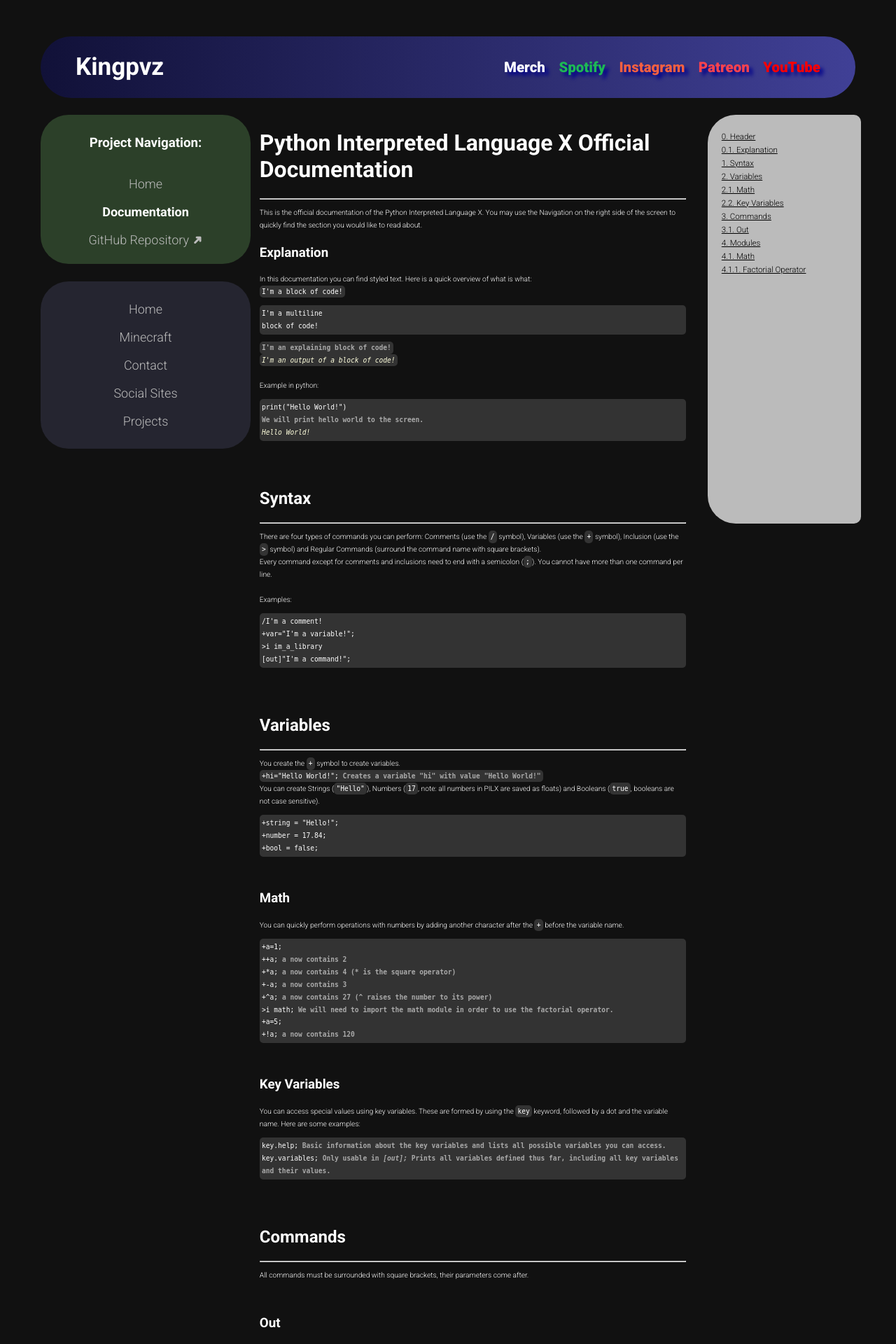
After one commit to kingpvz/kingpvz.github.io, a PHP site: page /projects/pilx/docs.html in a window 1280 px wide. The commit adds this page. Shown: the top 1920 px of the page at 70% size. Run offline with PHP 8.4, Linux system fonts and the light colour scheme.

Commit message:
Created PILX pages

```diff
--- a/m/site_resources/templates.js
+++ b/m/site_resources/templates.js
@@ -20,6 +20,6 @@ headertemplate.innerHTML = `
 
 footertemplate.innerHTML = `
 <div class="footer">
-        <p>&copy;2023 Kingpvz - All rights reserved.</p><p><a target="_blank" class="footerlink" href="https://kingpvz.weebly.com">Old Site</a> | <a target="_blank" class="footerlink" href="https://github.com/kingpvz/kingpvz.github.io/">GitHub Repository</a></p>
+        <p>&copy;2024 Kingpvz - All rights reserved.</p><p><a target="_blank" class="footerlink" href="https://kingpvz.weebly.com">Old Site</a> | <a target="_blank" class="footerlink" href="https://github.com/kingpvz/kingpvz.github.io/">GitHub Repository</a></p>
      </div>
 `;
--- a/projects/index.html
+++ b/projects/index.html
@@ -54,9 +54,8 @@
                     </div>
                 </a>
 
-                <a class="linkadditionalpr" onclick="window.alert('This page is not done yet.');">
+                <a class="linkadditionalpr" href="pilx">
                     <div class="project">
-                        <p style="color: gray;">- Work In Progress -</p>
                         <img class="projectimg" src="../global_resources/projects/pilx.png" />
                         <h1 class="projectname">PILX</h1>
                         <p class="projectdsc">Python Interpreted Language X is my own try on making a programming language. Currently in very early stages.</p>
--- /dev/null
+++ b/projects/pilx/docs.html
@@ -0,0 +1,169 @@
+<!DOCTYPE html>
+<html>
+<head>
+    <link rel="stylesheet" href="../../style.css" />
+    <link rel="stylesheet" href="style.css" />
+    <link rel="preconnect" href="https://fonts.googleapis.com">
+    <link rel="preconnect" href="https://fonts.gstatic.com" crossorigin>
+    <link href="https://fonts.googleapis.com/css2?family=Roboto:wght@700;900;300;200&display=swap" rel="stylesheet">
+    <title>PILX Documentation</title>
+    <link rel="icon" type="image/x-icon" href="../../favicon.png">
+    <meta name="description" content="Official documentation for PILX Programming developed by Kingpvz." />
+    <meta name="keywords" content="Kingpvz, Kingpvz, Kingpvz Website, Kingpvz Official Website, Kingpvz Site, Stanley, Kingpvz Stanley, Stanley Website, Stanley Suchovský, Stanislav, Stanislav Suchovský, Michal, Michael, Michal Suchovský, Michael Suchovský, Stanislav Michal, Stanley Michael, YouTube, Minecraft, Minecraft Mods, Programming, Music, Producer, Artist, Python, Programming, Interpreted Language, Interpreted, Language, Programming Language, Documentation" />
+</head>
+<body>
+    <script src="../../global_resources/corefunc.js"></script>
+    <script>
+        var red = GetURLParameter('redirect');
+        if (/Android|webOS|iPhone|iPad|iPod|BlackBerry|IEMobile|Opera Mini/i.test(navigator.userAgent) && red !== '0') {
+            window.location.replace("../m/projects/pilx/")
+        }
+    </script>
+    <script src="../../site_resources/templates.js"></script>
+    <br />
+    <script>
+        document.body.appendChild(headertemplate.content);
+    </script><br />
+    <div id="sourcegrid">
+        <div id="sidebar">
+
+            <div id="pilxnav">
+                <h3>Project Navigation:</h3><br />
+                <a class="pilxnavbar" href="." title="Home page of this project.">Home</a><br /><br />
+                <a class="pilxnavbar pilxhere" href="#" title="Official Documentation for PILX">Documentation</a><br /><br />
+                <a class="pilxnavbar" href="https://github.com/kingpvz/PILX" title="Official GitHub Repository for PILX" target="_blank">GitHub Repository <b style="transform: rotate(-45deg); display:inline-block;">&#10140;</b></a><br /><br />
+            </div>
+            <div id="nav">
+                <br />
+                <a class="navbar" href="../../" title="The main page! Not much to see here tho.">Home</a><br /><br />
+                <a class="navbar" href="../../minecraft" title="My Minecraft mods, resource packs and maps!">Minecraft</a><br /><br />
+                <a class="navbar" href="../../contact" title="My email and messaging platforms.">Contact</a><br /><br />
+                <a class="navbar" href="../../social" title="Follow me everywhere!">Social Sites</a><br /><br />
+                <a class="navbar" href="../" title="My apps, games and other fun projects!">Projects</a><br /><br />
+            </div><br />
+        </div>
+        <div id="content" style="text-align: left;">
+            <div id="pilxdocs">
+                <a class="pilxdocsmove" href="#">0. Header</a><br />
+                <a class="pilxdocsmove" href="#explanation">0.1. Explanation</a><br />
+                <a class="pilxdocsmove" href="#syntax">1. Syntax</a><br />
+                <a class="pilxdocsmove" href="#vars">2. Variables</a><br />
+                <a class="pilxdocsmove" href="#varmaths">2.1. Math</a><br />
+                <a class="pilxdocsmove" href="#varkeys">2.2. Key Variables</a><br />
+                <a class="pilxdocsmove" href="#commands">3. Commands</a><br />
+                <a class="pilxdocsmove" href="#command_out">3.1. Out</a><br />
+                <a class="pilxdocsmove" href="#modules">4. Modules</a><br />
+                <a class="pilxdocsmove" href="#module_math">4.1. Math</a><br />
+                <a class="pilxdocsmove" href="#module_math_factorial">4.1.1. Factorial Operator</a><br />
+            </div>
+                <div id="pilxdocscontent">
+                    <h1>Python Interpreted Language X Official Documentation</h1><hr />
+                    <p class="text">This is the official documentation of the Python Interpreted Language X. You may use the Navigation on the right side of the screen to quickly find the section you would like to read about.</p>
+                    <h3 id="explanation">Explanation</h3>
+                    <p class="text">In this documentation you can find styled text. Here is a quick overview of what is what:
+          <br />
+                    <code>I'm a block of code!</code><br />
+                    <code class="mlt">I'm a multiline<br />block of code!</code>
+                    <b class="exp"><code>I'm an explaining block of code!</code></b><br />
+                    <i><code>I'm an output of a block of code!</code></i><br /><br />
+                    Example in python:
+                    <code class="mlt">
+                        print("Hello World!")<br />
+                        <b class="exp">We will print hello world to the screen.</b><br />
+                        <i>Hello World!</i>
+                    </code>
+                        </p>
+                    <br /><br />
+                    <h2 id="syntax">Syntax</h2><hr />
+                    <p class="text">
+                        There are four types of commands you can perform: Comments (use the <code>/</code> symbol), Variables (use the <code>+</code> symbol), Inclusion (use the <code>&gt;</code> symbol) and Regular Commands (surround the command name with square brackets).<br />
+                        Every command except for comments and inclusions need to end with a semicolon (<code>;</code>). You cannot have more than one command per line.<br /><br />
+                        Examples:
+                                                                                                                                                                       <code class="mlt">
+                                                                                                                                                                           /I'm a comment!<br />
+                                                                                                                                                                           +var="I'm a variable!";<br />
+                                                                                                                                                                           >i im_a_library<br />
+                                                                                                                                                                           [out]"I'm a command!";<br />
+                                                                                                                                                                       </code>
+                    </p><br /><br />
+                    <h2 id="vars">Variables</h2><hr />
+                                                <p class="text">
+                                                    You create the <code>+</code> symbol to create variables.<br/>
+                                                                                                             <code>+hi="Hello World!"; <b class="exp">Creates a variable "hi" with value "Hello World!"</b></code><br />
+                                                    You can create Strings (<code>"Hello"</code>), Numbers (<code>17</code>, note: all numbers in PILX are saved as floats) and Booleans (<code>true</code>, booleans are not case sensitive).
+                                                                                                                                                                                          <code class="mlt">
+                                                                                                                                                                                              +string = "Hello!";<br />
+                                                                                                                                                                                              +number = 17.84;<br />
+                                                                                                                                                                                              +bool = false;<br />
+                                                                                                                                                                                          </code>
+                                                </p><br />
+                    <h3 id="varmaths">Math</h3>
+                    <p class="text">
+                        You can quickly perform operations with numbers by adding another character after the <code>+</code> before the variable name.
+                        <code class="mlt">
+                            +a=1;<br />
+                            ++a; <b class="exp">a now contains 2</b><br />
+                            +*a; <b class="exp">a now contains 4 (* is the square operator)</b><br />
+                            +-a; <b class="exp">a now contains 3</b><br />
+                            +^a; <b class="exp">a now contains 27 (^ raises the number to its power)</b><br />
+                            >i math; <b class="exp">We will need to import the math module in order to use the factorial operator.</b><br />
+                            +a=5;<br />
+                            +!a; <b class="exp">a now contains 120</b>
+                        </code>
+                    </p><br />
+                    <h3 id="varkeys">Key Variables</h3>
+                    <p class="text">
+                        You can access special values using key variables. These are formed by using the <code>key</code> keyword, followed by a dot and the variable name. Here are some examples:
+                        <code class="mlt">
+                            key.help; <b class="exp">Basic information about the key variables and lists all possible variables you can access.</b><br />
+                            key.variables; <b class="exp">Only usable in <em>[out];</em> Prints all variables defined thus far, including all key variables and their values.</b>
+                        </code>
+                    </p><br /><br />
+                    <h2 id="commands">Commands</h2><hr />
+                    <p class="text">
+                        All commands must be surrounded with square brackets, their parameters come after.
+                    </p>
+                    <br />
+                    <h3 id="command_out">Out</h3>
+                    <p class="text">
+                        Used to print a single value to the console. The value can be a literal or a variable.<br />
+                        Syntax: <code>[out]value;</code><br />
+                        Example:
+                                                        <code class="mlt">
+                                                            [out]"Hello World";<br />
+                                                            <i>Hello World</i><br />
+                                                            +v=72;<br />
+                                                            [out]v;<br />
+                                                            <i>72.0</i><br />
+                                                        </code>
+                    </p><br /><br />
+                    <h2 id="modules">Modules</h2><hr />
+                                                 <p class="text">
+                                                     You can import modules using the inclusion operator (<code>&gt;</code>) and using the command <code>i</code>, which stands for import.<br />
+                                                     Syntax: <code>&gt;i module_name</code><br />
+                                                     Available modules as of now: <b>math</b>
+                                                 </p><br />
+                    <h3 id="module_math">Math <code><b>&gt;i math</b></code></h3>
+                    <p>
+                        Math allows the usage of the factorial operator (<code>+!variable;</code>)
+                    </p><br />
+                    <h4 id="module_math_factorial">Factorial Operator</h4>
+                    <p class="text">
+                        You can use the Factorial Operator (<code>!</code>) to multiply a number by all positive integers lesser than the original number and greater than zero.<br />
+                        Math Explanation: 5! = 5*4*3*2*1 = 120<br />
+                        Example:
+                        <code class="mlt">
+                            +a=4;<br />
+                            +!a; <b class="exp">a now stores 4*3*2*1 which is equal to 24</b><br />
+                            [out]a;<br />
+                            <i>24.0</i>
+                        </code>
+                    </p>
+                </div>
+
+        </div>
+    </div><script>
+    document.body.appendChild(footertemplate.content);
+</script>
+</body>
+</html>
--- /dev/null
+++ b/projects/pilx/style.css
@@ -0,0 +1,126 @@
+i {
+    color: #ffd;
+}
+
+#pilxnav {
+    width: 290px;
+    border-radius: 40px;
+    background-color: #2c4029;
+    margin-bottom: 25px;
+    padding: 10px 5px 5px 5px;
+    transition: 0.3s;
+}
+
+#pilxnav:hover {
+    box-shadow: 0 0 15px #505000;
+}
+
+.pilxnavbar {
+    font-family: 'Roboto', sans-serif;
+    font-weight: 300;
+    color: #bbb;
+    font-size: 18px;
+    transition: 0.2s;
+    text-decoration: none;
+}
+
+    .pilxnavbar:hover {
+        color: yellow;
+    }
+
+.pilxhere {
+    color: white;
+    font-weight: 700;
+}
+
+    .pilxhere:hover {
+        color: #ffc;
+    }
+
+code {
+    background-color: #333;
+    padding: 0.25vw;
+    border-radius: 5px;
+    font-size: 0.75vw;
+    margin-bottom: 4px;
+}
+
+.tlink {
+    background-color: #5a5b00;
+    padding: 3px;
+    font-weight: bold;
+    border-radius: 5px;
+    font-size: 0.75vw;
+    margin-bottom: 2px;
+    text-decoration: none;
+    color: white;
+    transition: 0.2s;
+}
+
+.tlink:hover {
+    color:black;
+    background-color:yellow;
+}
+
+#pilxdocs {
+    width: 14vw;
+    height: 68vh;
+    border-radius: 40px 10px 10px 40px;
+    background-color: #bbb;
+    color:black;
+    margin-bottom: 25px;
+    transition: 0.3s;
+    padding: 20px;
+
+    position:fixed;
+    right: 50px;
+
+    overflow-x: hidden;
+    overflow-y: auto;
+}
+#pilxdocs::-webkit-scrollbar {
+    width: 10px;
+}
+
+#pilxdocs::-webkit-scrollbar-track {
+    background: #333;
+    border-radius:0 100px 100px 0;
+}
+
+#pilxdocs::-webkit-scrollbar-thumb {
+    background: #fff;
+    border-radius: 0 100px 100px 0;
+}
+
+    #pilxdocs::-webkit-scrollbar-thumb:hover {
+        background: yellow;
+    }
+
+
+    #pilxdocs:hover {
+        box-shadow: 0 0 15px #eee;
+    }
+
+#pilxdocscontent {
+    width: calc(100% - 14vw - 50px);
+}
+
+.pilxdocsmove {
+    color: black;
+    font-size: 0.9vw;
+}
+
+.text {
+    line-height: 1.4vw;
+    font-size: 0.8vw;
+}
+
+.mlt {
+    display:block;
+    margin: 10px 0 10px 0;
+    overflow: auto;
+}
+
+.exp {
+    color: #aaa;
+}
--- a/site_resources/templates.js
+++ b/site_resources/templates.js
@@ -15,6 +15,6 @@ headertemplate.innerHTML = `
 
 footertemplate.innerHTML = `
 <div class="footer">
-        <p>&copy;2023 Kingpvz</p><p>All rights reserved.</p><p><a target="_blank" class="footerlink" href="https://kingpvz.weebly.com">Old Site</a>&nbsp;&nbsp;&nbsp;&nbsp;&nbsp;&nbsp;&nbsp;&nbsp;&nbsp;&nbsp;<a target="_blank" class="footerlink" href="https://github.com/kingpvz/kingpvz.github.io/">GitHub Repository</a></p>
+        <p>&copy;2024 Kingpvz</p><p>All rights reserved.</p><p><a target="_blank" class="footerlink" href="https://kingpvz.weebly.com">Old Site</a>&nbsp;&nbsp;&nbsp;&nbsp;&nbsp;&nbsp;&nbsp;&nbsp;&nbsp;&nbsp;<a target="_blank" class="footerlink" href="https://github.com/kingpvz/kingpvz.github.io/">GitHub Repository</a></p>
      </div>
 `;
--- a/style.css
+++ b/style.css
@@ -88,6 +88,8 @@
 
 #content {
     grid-area: cont;
+    padding-left: 1vw;
+    padding-right: 1vw;
 }
 
 #sidebar {
```
Also changed, not shown: projects/pilx/index.html (added, +61 -0 lines).
